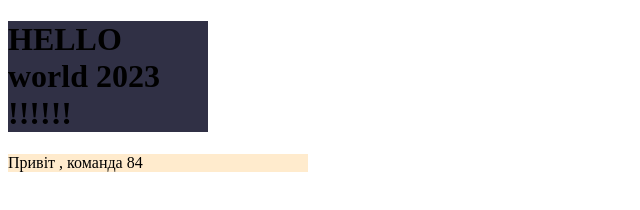
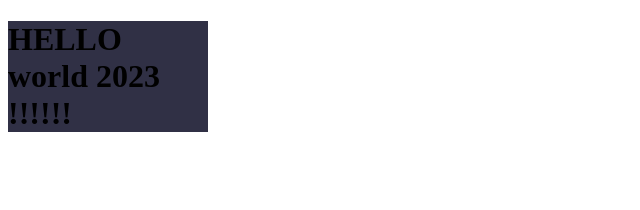
Before and after one commit to EduardMLT/newf1, a plain HTML site: page index.html in a window 1280 px wide. Shown: the whole page, without its empty margins (0-640 px from the left). Drawn offline with Linux system fonts and the light colour scheme.

Commit message:
initial commit

```diff
--- a/index.html
+++ b/index.html
@@ -9,6 +9,5 @@
   </head>
   <body>
     <h1 class="world">HELLO world 2023 !!!!!!</h1>
-    <p class="hello">Привіт , команда 84</p>
   </body>
 </html>
```
